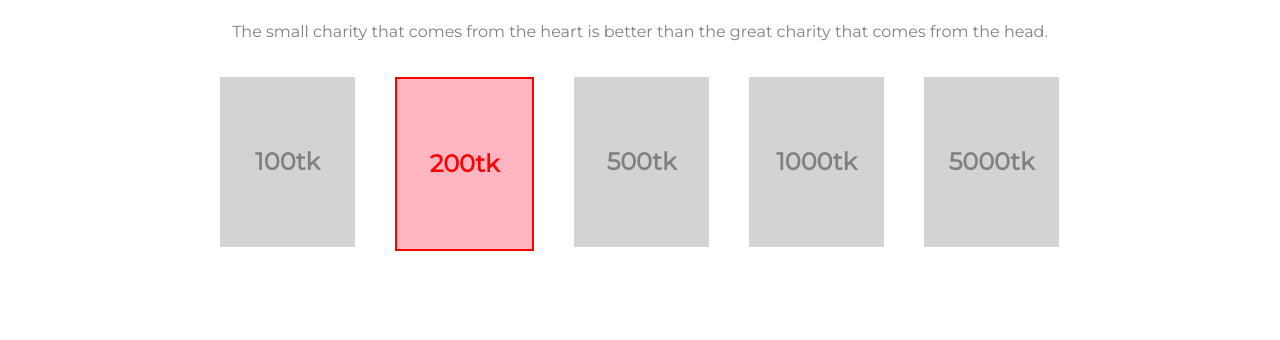
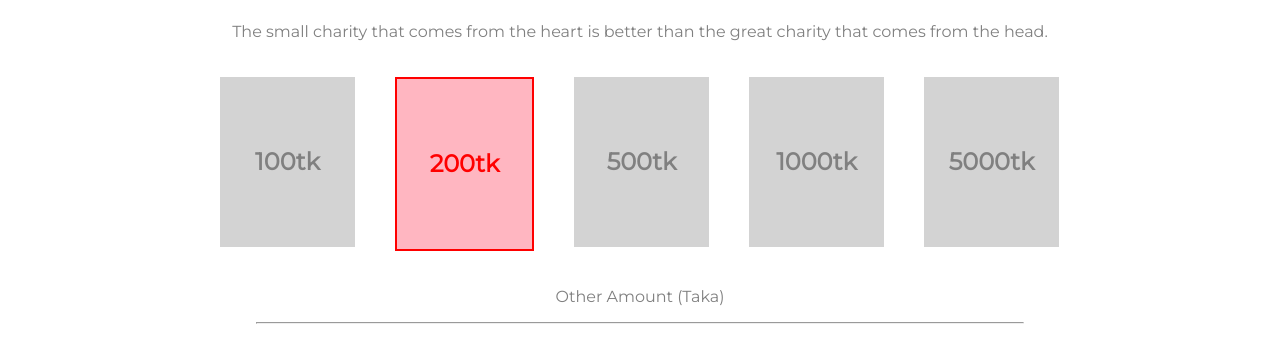
Before and after one commit to mhtanvir165/assignment-1, a plain HTML site: page index.html in a window 1280 px wide. Shown: the part 673-1013 px from the top of the page. Before the commit the page ends 960 px from the top, so only its background shows below. Drawn offline with Linux system fonts and the light colour scheme.

Commit message:
sec-done

```diff
--- a/index.html
+++ b/index.html
@@ -40,6 +40,8 @@
             <h2 class="donate-amount">1000tk</h2>
             <h2 class="donate-amount">5000tk</h2>
         </div>
+  </body>
+        <p class="amount-paragraph">Other Amount (Taka)</p> <hr class="amount-line">
       </p>
     </section>
   </body>
--- a/style.css
+++ b/style.css
@@ -68,3 +68,7 @@ body{
     display: flex;
     margin-left: 200px;
 }
+.amount-line{
+    margin-left: 20%;
+    margin-right: 20%;
+}
```
